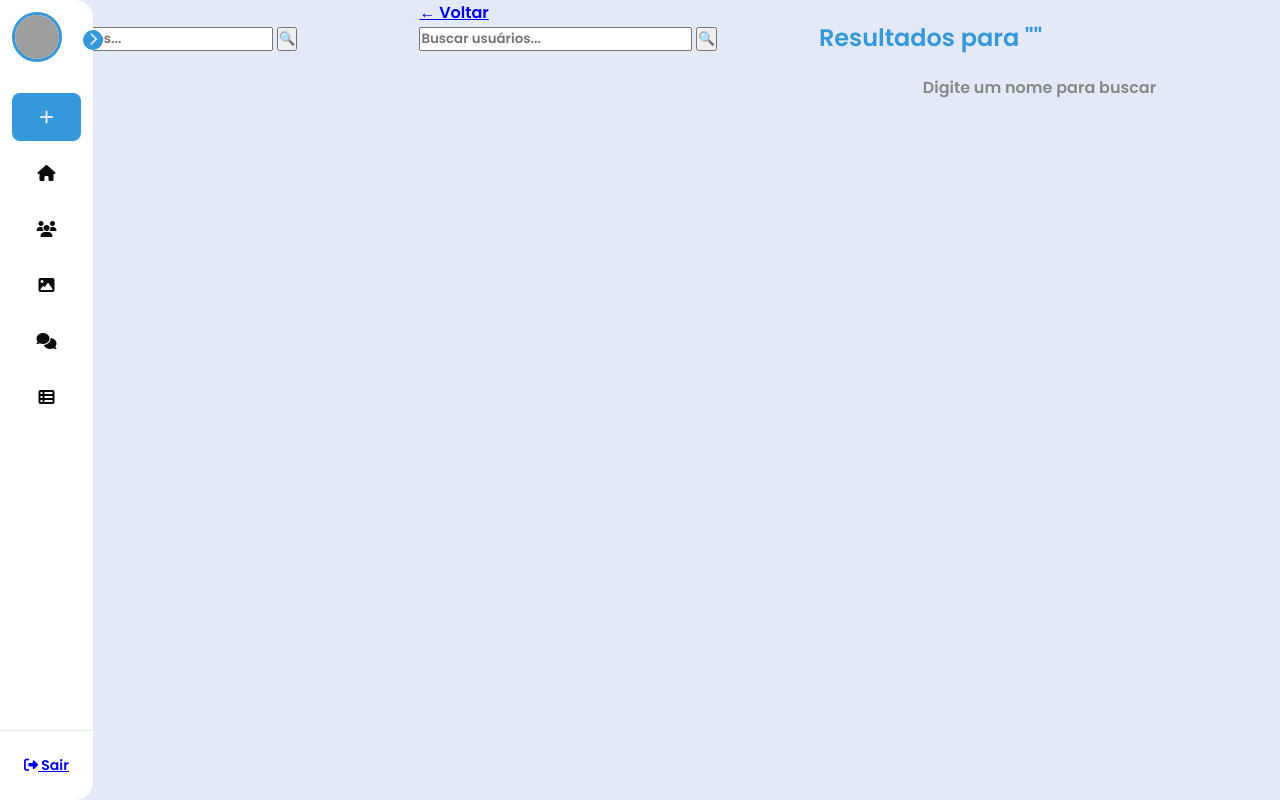
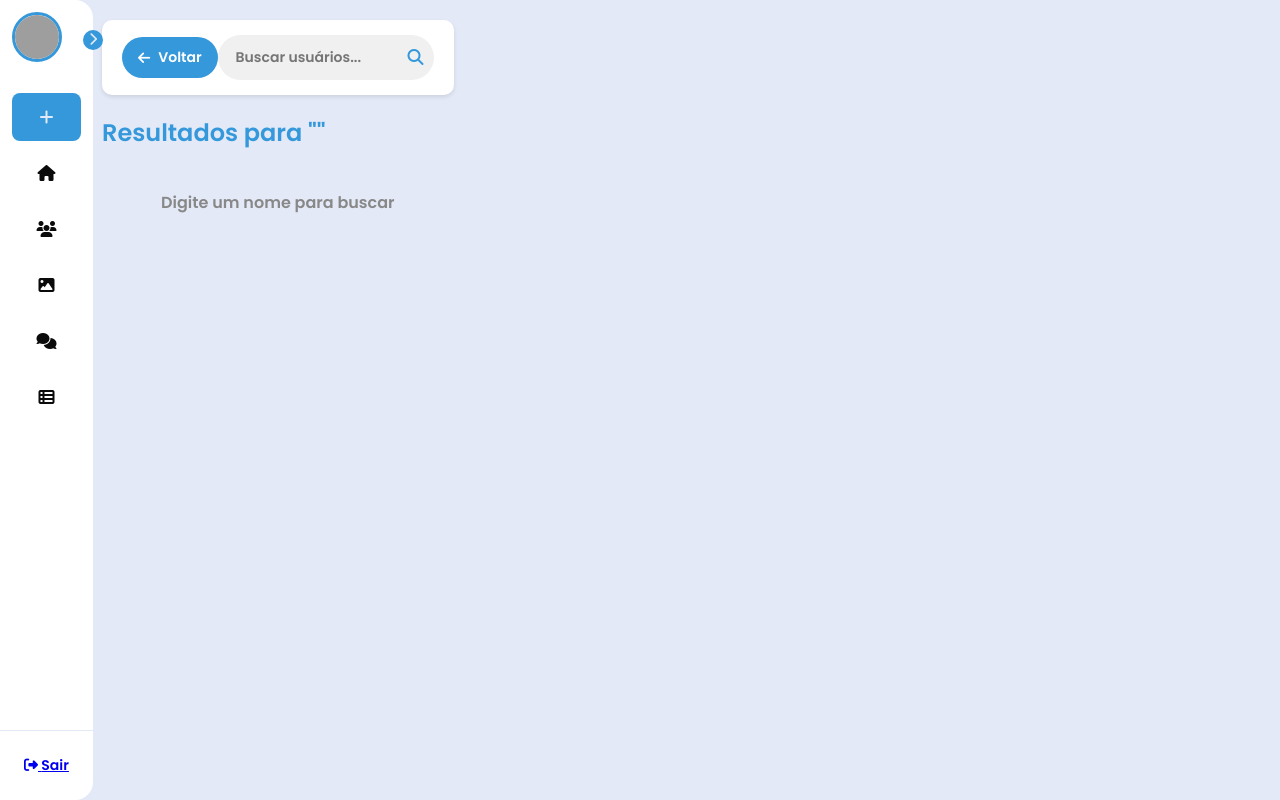
Before and after one commit to igorlde/chatUp, a PHP site: page /busca.php in a window 1280 px wide. Run offline with PHP 8.4, Linux system fonts and the light colour scheme; the visitor is signed in with stand-in values (Sample User, id 1); grey boxes are pictures that could not be loaded.

Commit message:
Consertei algumas coisas e melhorei o css

```diff
--- a/busca-post.php
+++ b/busca-post.php
@@ -21,7 +21,10 @@ $conn->close();
     <meta charset="UTF-8">
     <meta name="viewport" content="width=device-width, initial-scale=1.0">
     <title>Document</title>
+    <link rel="stylesheet" href="style/busca.css">
     <link rel="stylesheet" href="style/main.css">
+    <link rel="stylesheet" href="https://cdnjs.cloudflare.com/ajax/libs/font-awesome/6.7.2/css/all.min.css">
+    <link rel="stylesheet" href="style/newsidebar.css">
 </head>
 
 <body>
--- a/busca.php
+++ b/busca.php
@@ -1,5 +1,4 @@
 <?php
-// main.php
 session_start();
 error_reporting(E_ALL);
 ini_set('display_errors', 1);
@@ -26,23 +25,26 @@ try {
 
 <head>
     <meta charset="UTF-8">
+    <meta name="viewport" content="width=device-width, initial-scale=1.0">
+
     <title>Resultados da Busca</title>
     <link rel="stylesheet" href="style/busca.css">
+    <link rel="stylesheet" href="https://cdnjs.cloudflare.com/ajax/libs/font-awesome/6.7.2/css/all.min.css">
+    <link rel="stylesheet" href="style/newsidebar.css">
 </head>
 
 <body>
+  <div class="layout">
+    <?php include("sidebar/newsidebar.php"); ?>
+
+
+
+      <main class="container">
+
+      <div class="conteudo">
       <nav>
         <?php include("sidebar/side-busca.php") ?>
       </nav>
-
-<div class="sidebar">
-    <?php include("sidebar/newsidebar.php"); ?>
-  </div>
-  <nav>
-    <?php include("sidebar/side-busca.php") ?>
-  </nav>
-
-    <main class="container">
           <h1>Resultados para "<?= htmlspecialchars($_POST['User_name'] ?? '') ?>"</h1>
 
           <?php if (!empty($searchResults)): ?>
@@ -75,6 +77,8 @@ try {
               </div>
           <?php endif; ?>
       </main>
+    </div>
+  </div>
 </body>
 
 </html>
--- a/connector_database/connector.php
+++ b/connector_database/connector.php
@@ -1,7 +1,7 @@
 <?php
     $localhost = "localhost";
     $usuario = "root";
-    $senha = "G!9fLx@82_Tz%kR";
+    $senha = "";
     $banco = "banco_chatUp";
     $porta = 3306;
 
--- a/perfil.php
+++ b/perfil.php
@@ -76,6 +76,8 @@ if (!$perfilUser) {
     <meta name="viewport" content="width=device-width, initial-scale=1.0">
     <title>Document</title>
     <link rel="stylesheet" href="style/perfil.css">
+    <link rel="stylesheet" href="https://cdnjs.cloudflare.com/ajax/libs/font-awesome/6.7.2/css/all.min.css">
+    <link rel="stylesheet" href="style/newsidebar.css">
 </head>
 
 <?php include("sidebar/newsidebar.php"); ?>
--- a/post.php
+++ b/post.php
@@ -17,6 +17,8 @@ processarPostagem(
 <head>
     <title>Criar Post</title>
     <link rel="stylesheet" href="style/post.css?v=2">
+    <link rel="stylesheet" href="https://cdnjs.cloudflare.com/ajax/libs/font-awesome/6.7.2/css/all.min.css">
+    <link rel="stylesheet" href="style/newsidebar.css">
 </head>
 
 <body>
--- a/sidebar/newsidebar.php
+++ b/sidebar/newsidebar.php
@@ -19,18 +19,6 @@ try {
     die("Erro ao buscar dados do usuário: " . $e->getMessage());
 }
 ?>
-<!DOCTYPE html>
-<html lang="pt-br">
-
-<head>
-    <meta charset="UTF-8">
-    <meta name="viewport" content="width=device-width, initial-scale=1.0">
-    <title>Menu Lateral</title>
-    <link rel="stylesheet" href="https://cdnjs.cloudflare.com/ajax/libs/font-awesome/6.7.2/css/all.min.css">
-    <link rel="stylesheet" href="style/newsidebar.css">
-</head>
-
-<body>
     <nav id="sidebar">
         <div id="sidebar-content">
 
@@ -128,10 +116,4 @@ try {
         </div>
     </nav>
 
-    <main>
-    </main>
-
     <script src="js/script.js"></script>
-</body>
-
-</html>
--- a/sidebar/side-busca.php
+++ b/sidebar/side-busca.php
@@ -1,10 +1,16 @@
-<nav>
-    <a href="main.php" class="btn-voltar">← Voltar</a>
+<nav class="nav-busca">
+    <a href="main.php" class="btn-voltar">
+        <i class="fas fa-arrow-left"></i> Voltar
+    </a>
+
     <form method="POST" action="busca.php" class="form-busca">
         <input type="search"
-            name="User_name"
-            value="<?= htmlspecialchars($_POST['User_name'] ?? '') ?>"
-            placeholder="Buscar usuários...">
-        <button type="submit">🔍</button>
+               name="User_name"
+               value="<?= htmlspecialchars($_POST['User_name'] ?? '') ?>"
+               placeholder="Buscar usuários..."
+               class="input-busca">
+        <button type="submit" class="btn-busca">
+            <i class="fas fa-search"></i>
+        </button>
     </form>
 </nav>
--- a/style/busca.css
+++ b/style/busca.css
@@ -18,6 +18,8 @@ main.container {
     flex: 1;
     padding: 20px;
     padding-left: calc(82px + 20px); /* Alinhamento com a sidebar */
+    display: flex;
+    flex-direction: column;
 }
 
 h1 {
@@ -80,6 +82,7 @@ h1 {
     background-color: #3498db;
     color: white;
     padding: 10px;
+    margin-top: 5px;
     border-radius: 8px;
     text-align: center;
     text-decoration: none;
@@ -101,23 +104,120 @@ h1 {
     margin-top: 20px;
 }
 
+.nav-busca {
+    display: flex;
+    justify-content: space-between;
+    align-items: center;
+    padding: 15px 20px;
+    background-color: #ffffff;
+    box-shadow: 0 2px 4px rgba(0,0,0,0.1);
+    position: sticky;
+    top: 0;
+    z-index: 10;
+    margin-bottom: 20px;
+    border-radius: 10px;
+}
+
+.btn-voltar {
+    background-color: #3498db;
+    color: white;
+    padding: 10px 16px;
+    border-radius: 25px;
+    text-decoration: none;
+    font-size: 14px;
+    display: flex;
+    align-items: center;
+    gap: 8px;
+    transition: background-color 0.3s ease;
+}
+
+.btn-voltar:hover {
+    background-color: #2980b9;
+}
+
+.form-busca {
+    display: flex;
+    align-items: center;
+    background-color: #f0f0f0;
+    padding: 6px 10px;
+    border-radius: 25px;
+}
+
+.input-busca {
+    border: none;
+    background: transparent;
+    outline: none;
+    padding: 6px 8px;
+    font-size: 14px;
+    width: 180px;
+}
+
+.btn-busca {
+    background: none;
+    border: none;
+    cursor: pointer;
+    color: #3498db;
+    font-size: 16px;
+    transition: transform 0.2s ease;
+}
+
+.btn-busca:hover {
+    transform: scale(1.2);
+}
+
+.layout {
+    display: flex;
+    min-height: 100vh;
+}
+
+.sidebar {
+    width: 82px;
+    flex-shrink: 0;
+}
+
+.conteudo {
+    flex: 1;
+    display: flex;
+    flex-direction: column;
+}
 
 
-
-
+/* ----------- RESPONSIVO MOBILE ----------- */
 @media (max-width: 768px) {
     main.container {
-        padding-left: 82px; /* Para garantir o alinhamento com a sidebar */
+        padding: 20px 15px;
+    }
+
+    .nav-busca {
+        flex-direction: column;
+        align-items: stretch;
+        gap: 10px;
+    }
+
+    .form-busca {
+        justify-content: space-between;
     }
 
     .user-card {
-        width: calc(50% - 20px); /* Ajuste para telas menores */
+        width: 100%;
+        max-width: 360px;
     }
 
     .user-list {
         justify-content: center;
     }
 
+    .user-card {
+        flex-direction: column;
+        align-items: center;
+        text-align: center;
+    }
+
+    .action-buttons {
+        margin-top: 10px;
+        width: 100%;
+    }
+
     .action-buttons a.btn-visualizar {
         width: 100%;
     }
--- a/style/chat.css
+++ b/style/chat.css
@@ -19,6 +19,12 @@
     margin: 0;
     padding: 0;
   }
+
+  main {
+    margin-left: 0px; /* se o sidebar expandido for maior, ajuste aqui */
+    padding: 30px;
+    min-height: 100vh;
+}
 
   body {
     font-family: Arial, sans-serif;
--- a/style/main.css
+++ b/style/main.css
@@ -5,7 +5,8 @@ header nav {
     display: flex;
     justify-content: center; /* Garante que o conteúdo do nav será centralizado */
     align-items: center;
-    padding: 20px;
+margin-top: 0;
+    padding-top: 0;
     width: 100%;
 }
 
--- a/style/newsidebar.css
+++ b/style/newsidebar.css
@@ -15,7 +15,7 @@ body {
 }
 
 main {
-    padding: 20px;
+
     z-index: 1;
     padding-left: calc(82px + 20px);
 }
@@ -318,11 +318,12 @@ main {
         text-align: center;
     }
 
+   #sidebar {
+    position: fixed;
+    bottom: 0;
+    left: 0;
+    width: 100%;
+    height: auto;
 }
-#sidebar {
-  position: fixed;
-  top: 0;
-  left: 0;
-  height: 100vh;
-  z-index: 999;
+
 }
```
Also changed, not shown: chat.php (+8 -0 lines), sidebar/side-post.php (+14 -5 lines), visualizar-html/main_template.php (+3 -5 lines). Lines whose indentation alone changed are shown as unchanged.
